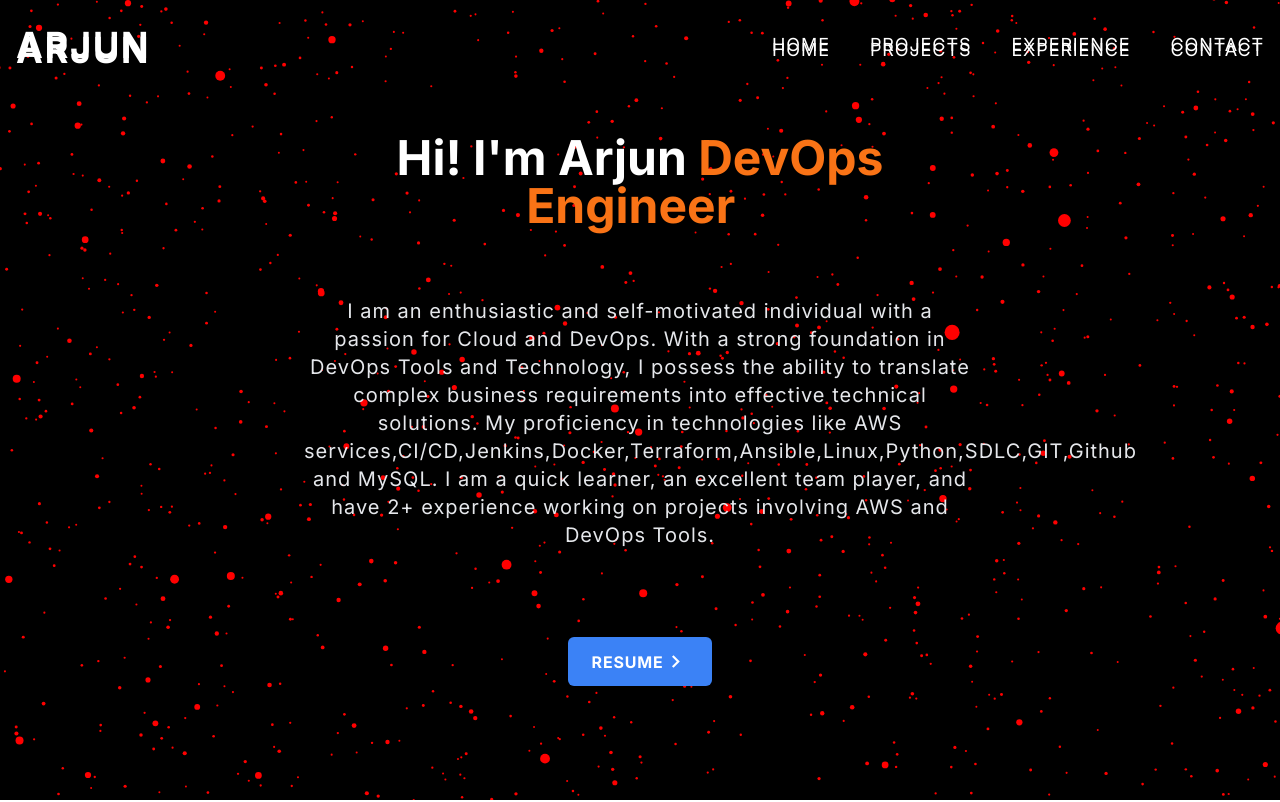
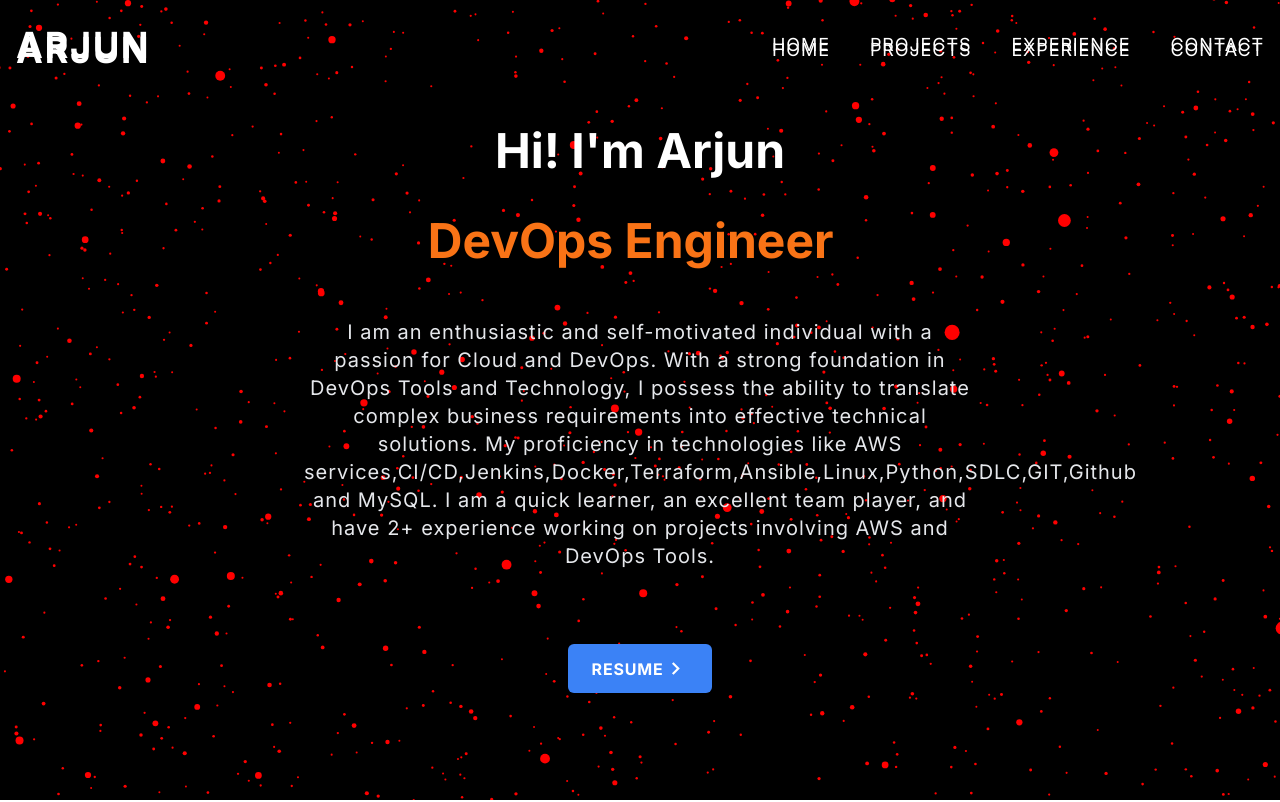
Before and after one commit to arjundhav/my-portfolio, a Next.js app: page / in a window 1280 px wide. Shown: the top 802 px of the page. Built offline with nearby package versions, Linux system fonts and the light colour scheme; a web font is replaced by a local one.

Commit message:
Update HomePage.jsx

```diff
--- a/components/HomePage.jsx
+++ b/components/HomePage.jsx
@@ -52,6 +52,8 @@ function HomePage() {
     justify-around items-center'>
         <h1 className='font-bold text-white lg:text-5xl md:text-5xl sm:text-4xl text-3xl'>
           {`Hi! I'm Arjun `}
+        </h1>
+        <h1 className='font-bold text-white lg:text-5xl md:text-5xl sm:text-4xl text-3xl'>
           <span className="txt-rotate">
             <span className="wrap text-orange-500">
               {text}<span className="font-bold lg:text-5xl md:text-4xl sm:text-4xl text-3xl blinking-cursor">|</span>
```
